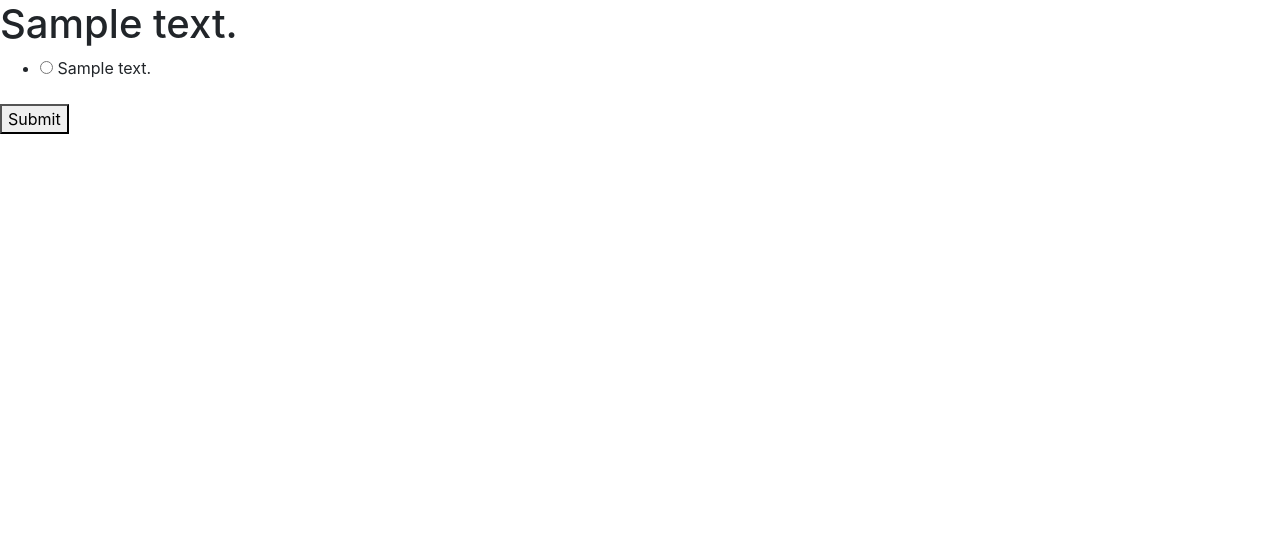
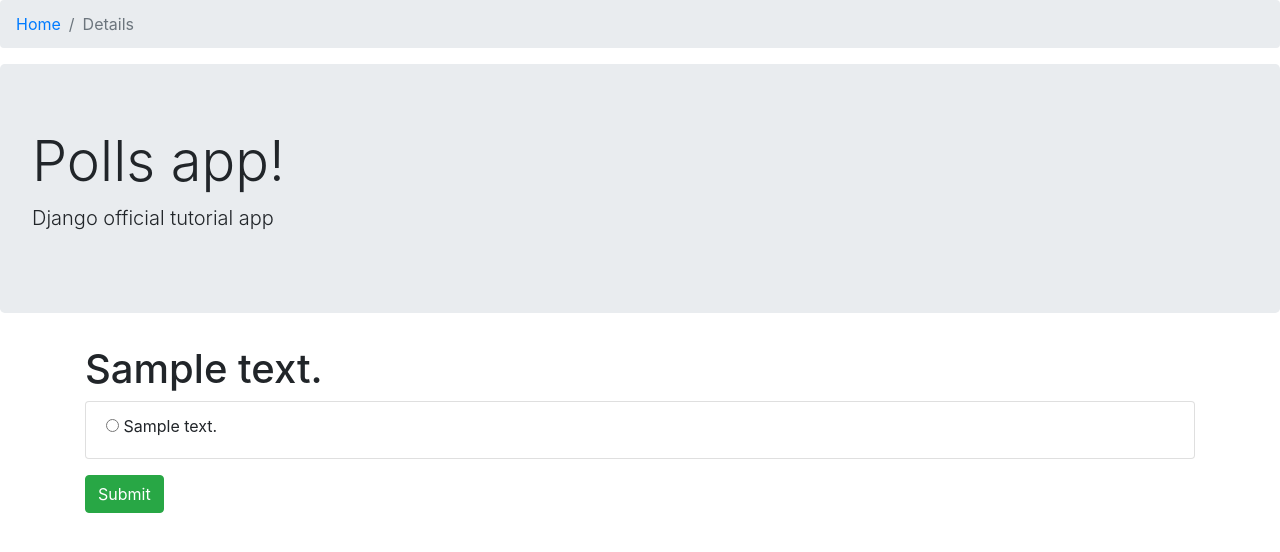
Before and after one commit to Etoneja/django_official_tutorial, a Django app: page /polls/1/ in a window 1280 px wide. Shown: the top 552 px of the page. Run offline with Django 3.2, Linux system fonts and the light colour scheme; tables that the repository leaves empty hold one stand-in row (values such as "Sample post"); some libraries are stand-ins or nearby versions.

Commit message:
some visual improvement

```diff
--- a/mysite/mysite/settings.py
+++ b/mysite/mysite/settings.py
@@ -37,7 +37,7 @@ INSTALLED_APPS = [
     'django.contrib.sessions',
     'django.contrib.messages',
     'django.contrib.staticfiles',
-    'polls',
+    'polls.apps.PollsConfig',
 ]
 
 MIDDLEWARE = [
--- a/mysite/polls/templates/polls/details.html
+++ b/mysite/polls/templates/polls/details.html
@@ -1,25 +1,31 @@
 {% extends 'base/base.html' %}
+
+{% block breadcrumb %}
+    <li class="breadcrumb-item active" aria-current="page">Details</li>
+{% endblock %}
 
 {% block content %}
 
 <h1>{{ question.question_text }}</h1>
 
 {% if error_message %}
+<div class="alert alert-danger" role="alert">
     {{ error_message }}
+</div>
 {% endif %}
 
 {% if question.answer_set.exists %}
     <form method="post" action="{% url 'polls:vote' question.id %}" id="my_form">
         {% csrf_token %}
-        <ul>
+        <ul class="list-group mb-3">
             {% for answer in question.answer_set.all %}
-                <li>
+                <li class="list-group-item">
                     <input type="radio" id="answer_{{ answer.id }}" name="answer_id" value="{{ answer.id }}">
                     <label for="answer_{{ answer.id }}">{{ answer.choice_text }}</label>
                 </li>
             {% endfor %}
         </ul>
-        <button type="submit" form="my_form" value="Submit">Submit</button>
+        <button type="submit" form="my_form" value="Submit" class="btn btn-success">Submit</button>
     </form>
 {% else %}
     <p>
--- a/mysite/polls/templates/polls/index.html
+++ b/mysite/polls/templates/polls/index.html
@@ -2,10 +2,11 @@
 
 {% block content %}
 
+<h3>Main Page</h3>
 {% if question_list %}
-    <ul>
+    <ul class="list-group mb-3">
     {% for question in question_list %}
-        <li>
+        <li class="list-group-item">
             <a href="{{ question.get_absolute_url }}">{{ question.question_text }}</a>
         </li>
     {% endfor %}
--- a/mysite/polls/templates/polls/results.html
+++ b/mysite/polls/templates/polls/results.html
@@ -1,7 +1,10 @@
 {% extends 'base/base.html' %}
 
+{% block breadcrumb %}
+    <li class="breadcrumb-item active" aria-current="page">Results</li>
+{% endblock %}
+
 {% block content %}
-
 <h3>Question: {{ question.question_text }}</h3>
 
 {% if question.answer_set.exists %}
--- a/mysite/templates/base/base.html
+++ b/mysite/templates/base/base.html
@@ -8,7 +8,24 @@
     <title>Polls app</title>
 </head>
 <body>
+
+<nav aria-label="breadcrumb">
+  <ol class="breadcrumb">
+    <li class="breadcrumb-item"><a href="/polls">Home</a></li>
+    {% block breadcrumb %}
+    {% endblock %}
+  </ol>
+</nav>
+
+<div class="jumbotron">
+  <h1 class="display-4">Polls app!</h1>
+  <p class="lead">Django official tutorial app</p>
+</div>
+
+
+<div class="container">
 {% block content %}
 {% endblock content %}
+</div>
 </body>
 </html>
```
